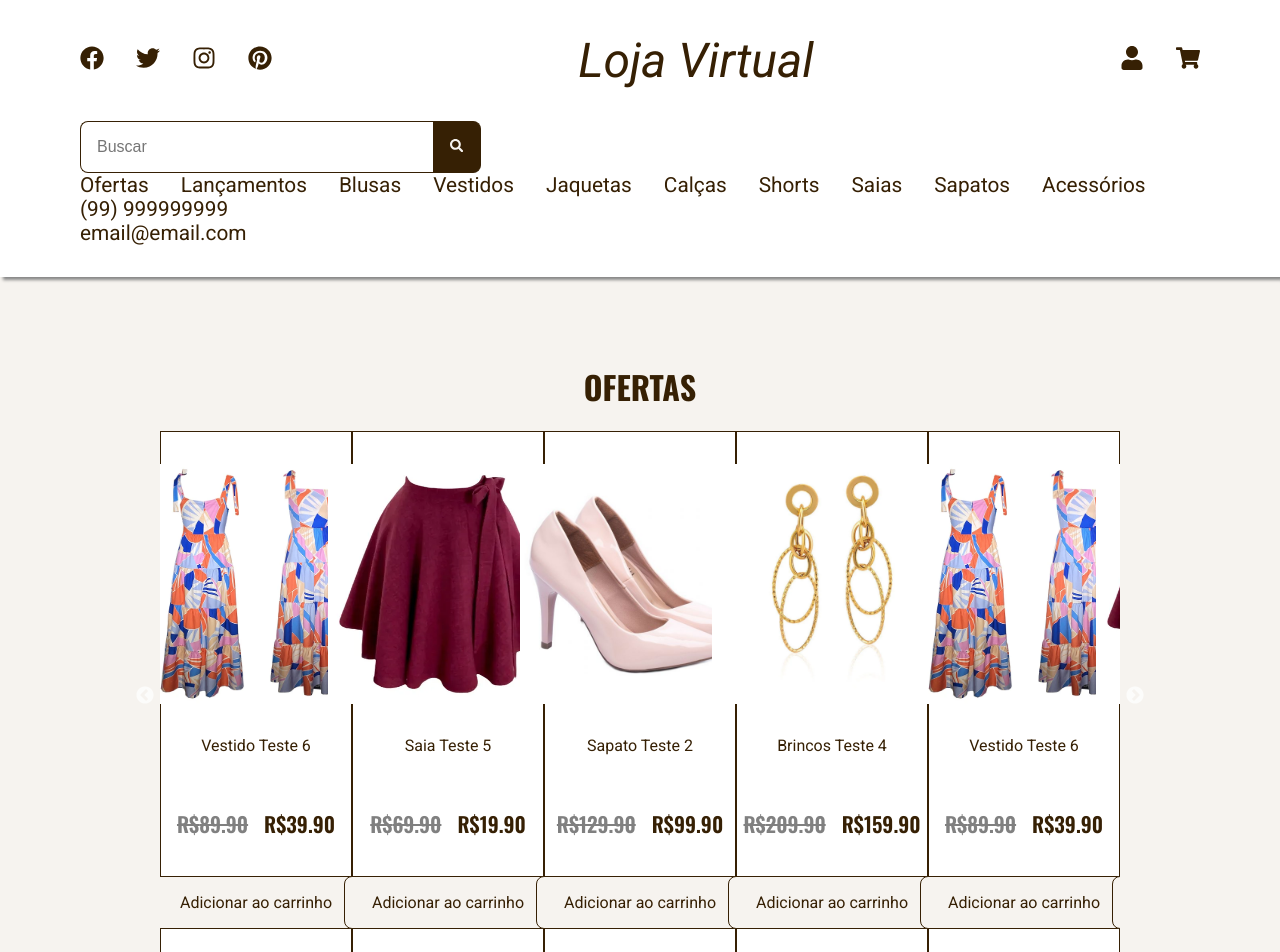
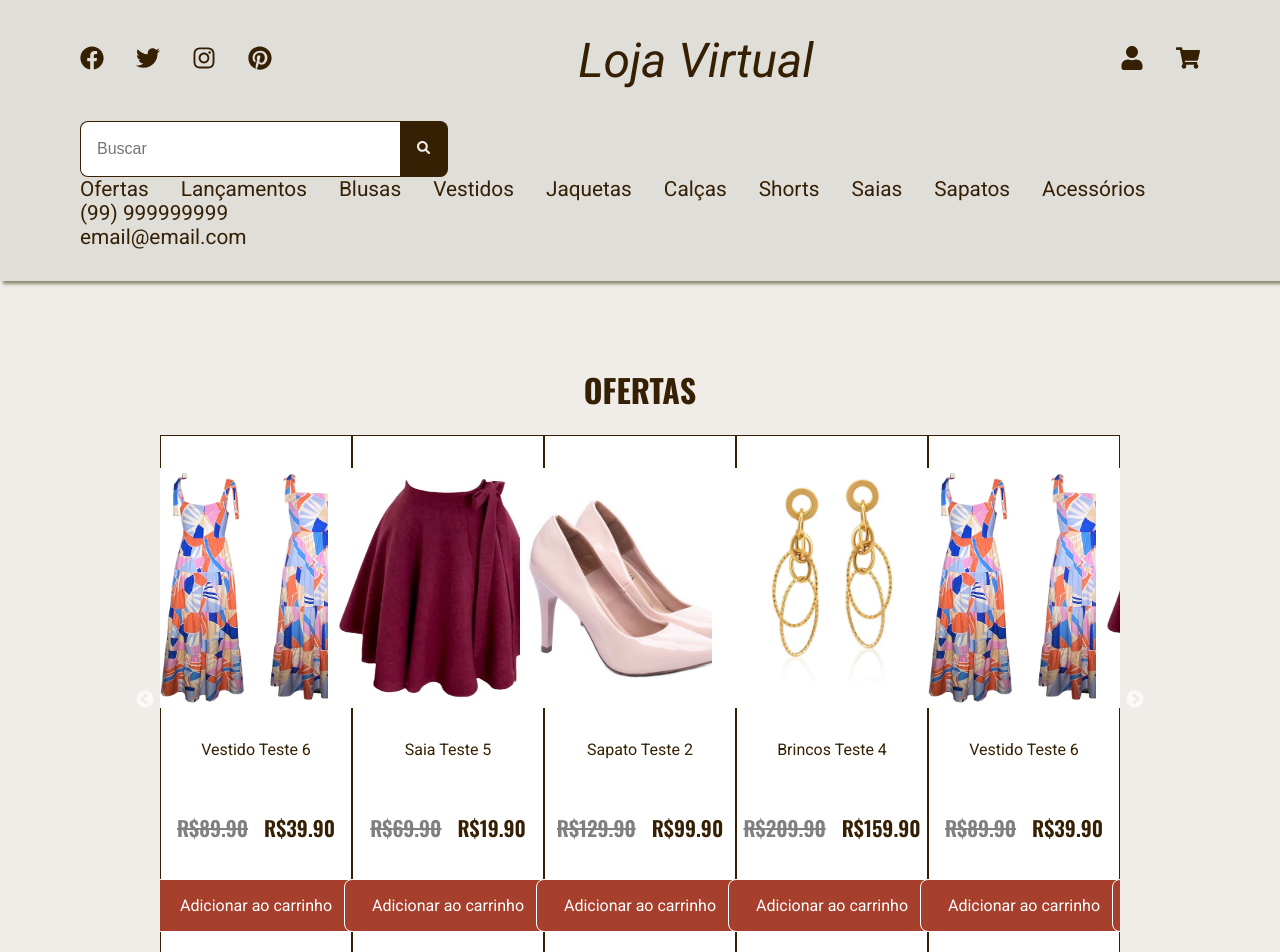
Before and after one commit to lucas14guesser/template-ecommerce-website, a React (Vite) app: page / in a window 1280 px wide. Shown: the top 952 px of the page. Built offline with nearby package versions, Linux system fonts and the light colour scheme.

Commit message:
trade colors

```diff
--- a/src/components/footer/FooterStyles.js
+++ b/src/components/footer/FooterStyles.js
@@ -5,7 +5,7 @@ export const FooterG = styled.div`
   flex-direction: column;
   gap: 2rem;
   padding: 2rem 4rem;
-  background-color: var(--color-bg-section);
+  background-color: var(--color-bg-sec);
   box-shadow: -3px -3px 3px var(--color-somb);
 
   @media (max-width: 1024px) {
--- a/src/components/navbar/NavbarStyles.js
+++ b/src/components/navbar/NavbarStyles.js
@@ -5,7 +5,7 @@ export const Nav = styled.nav`
   display: flex;
   flex-direction: column;
   padding: 2rem 5rem;
-  background-color: var(--color-bg-section);
+  background-color: var(--color-bg-sec);
   gap: 2rem;
   box-shadow: 3px 3px 3px var(--color-somb);
 
@@ -133,9 +133,16 @@ export const LinkHomeTxt = styled(Link)`
     text-align: center;
   }
 `
+export const SearchWrapper = styled.form`
+  display: flex;
+  flex-direction: row;
+  align-items: center;
+  height: 3.5rem;
+`
 export const SearchIpt = styled.input`
   width: 20rem;
-  padding: 1rem;
+  height: 100%;
+  padding: 0 1rem;
   color: var(--color-txt);
   outline: none;
   border-top-left-radius: 8px;
@@ -143,20 +150,15 @@ export const SearchIpt = styled.input`
   border: 1px solid var(--color-txt);
   border-right: none;
   font-size: var(--font-txt-sz);
+  box-sizing: border-box;
 
   @media (max-width: 768px) {
     width: 15rem;
-    padding: 0.8rem;
-  }
-
-  @media (max-width: 480px) {
-    width: 100%;
-    max-width: 10rem;
   }
 `
 export const BtnSearch = styled.button`
   width: 3rem;
-  padding: 1.06rem;
+  height: 100%;
   color: var(--color-bg);
   background-color: var(--color-txt);
   border: 1px solid var(--color-txt);
@@ -165,14 +167,12 @@ export const BtnSearch = styled.button`
   border-bottom-right-radius: 8px;
   cursor: pointer;
   transition: var(--trans-time);
+  box-sizing: border-box;
 
   &:hover {
     background-color: var(--color-hover);
   }
 
-  @media (max-width: 768px) {
-    padding: 0.8rem;
-  }
 `
 export const ContactContainer = styled.div`
   display: flex;
--- a/src/components/navbar/SearchNav.jsx
+++ b/src/components/navbar/SearchNav.jsx
@@ -1,6 +1,6 @@
 import React, { useState } from 'react'
 import { FaSearch } from "react-icons/fa";
-import { BtnSearch, SearchIpt } from './NavbarStyles';
+import { BtnSearch, SearchIpt, SearchWrapper } from './NavbarStyles';
 import { useNavigate } from 'react-router-dom';
 import { handleSearchSubmit } from './NavbarServices';
 
@@ -9,9 +9,9 @@ export default function SearchNav() {
   const navigate = useNavigate();
 
   return (
-        <form onSubmit={(e) => handleSearchSubmit(e, busca, navigate, '/buscar?query=')}>
+        <SearchWrapper onSubmit={(e) => handleSearchSubmit(e, busca, navigate, '/buscar?query=')}>
           <SearchIpt type="text" placeholder='Buscar' value={busca} onChange={(e) => setBusca(e.target.value)} />
           <BtnSearch type='submit' onClick={(e) => handleSearchSubmit(e, busca, navigate, '/buscar?query=')}><FaSearch /></BtnSearch>
-        </form>
+        </SearchWrapper>
   )
 }
--- /dev/null
+++ b/src/components/segurancaEPrivadidade/InfoPerguntasFrequentes.jsx
@@ -0,0 +1,21 @@
+import React from 'react'
+import { Subcontainer, Title, TopicFont } from '../../styles/GlobalStyles'
+import { infosPergFreq } from './SegurancaEPrivacidadeServices'
+
+export default function InfoPerguntasFrequentes() {
+  return (
+      <Subcontainer>
+        <Title>Informações</Title>
+        <div>
+          <ol>
+            {infosPergFreq.map((infos, index) => (
+              <li key={index}>
+                <TopicFont>{infos.topic}</TopicFont>
+                <p>{infos.info}</p>
+              </li>
+            ))}
+          </ol>
+        </div>
+      </Subcontainer>
+  )
+}
--- /dev/null
+++ b/src/components/segurancaEPrivadidade/InfoPoliticaPrivacidade.jsx
@@ -0,0 +1,21 @@
+import React from 'react'
+import { Subcontainer, Title, TopicFont } from '../../styles/GlobalStyles'
+import { infosPolitPriv } from './SegurancaEPrivacidadeServices'
+
+export default function InfoPoliticaPrivacidade() {
+  return (
+      <Subcontainer>
+        <Title>Informações</Title>
+        <div>
+          <ol>
+            {infosPolitPriv.map((infos, index) => (
+              <li key={index}>
+                <TopicFont>{infos.topic}</TopicFont>
+                <p>{infos.info}</p>
+              </li>
+            ))}
+          </ol>
+        </div>
+      </Subcontainer>
+  )
+}
--- /dev/null
+++ b/src/components/segurancaEPrivadidade/InfoTrocasEDevolucoes.jsx
@@ -0,0 +1,21 @@
+import React from 'react'
+import { Subcontainer, Title, TopicFont } from '../../styles/GlobalStyles'
+import { infosTrocaDev } from './SegurancaEPrivacidadeServices'
+
+export default function InfoTrocasEDevolucoes() {
+  return (
+      <Subcontainer>
+        <Title>Informações</Title>
+        <div>
+          <ol>
+            {infosTrocaDev.map((infos, index) => (
+              <li key={index}>
+                <TopicFont>{infos.topic}</TopicFont>
+                <p>{infos.info}</p>
+              </li>
+            ))}
+          </ol>
+        </div>
+      </Subcontainer>
+  )
+}
--- a/src/components/segurancaEPrivadidade/PerguntasFrequentes.jsx
+++ b/src/components/segurancaEPrivadidade/PerguntasFrequentes.jsx
@@ -1,7 +1,14 @@
 import React from 'react'
+import InfoPerguntasFrequentes from './InfoPerguntasFrequentes'
+import { Container, Title } from '../../styles/GlobalStyles'
 
 export default function PerguntasFrequentes() {
   return (
-    <div>PerguntasFrequentes</div>
+    <Container>
+      <title>Perguntas Frequentes</title>
+      <Title>Perguntas Frequentes</Title>
+      <InfoPerguntasFrequentes />
+      <div></div>
+    </Container>
   )
 }
--- a/src/components/segurancaEPrivadidade/PoliticaPrivacidade.jsx
+++ b/src/components/segurancaEPrivadidade/PoliticaPrivacidade.jsx
@@ -1,7 +1,14 @@
 import React from 'react'
+import { Container, Title } from '../../styles/GlobalStyles'
+import InfoPoliticaPrivacidade from './InfoPoliticaPrivacidade'
 
 export default function PoliticaPrivacidade() {
   return (
-    <div>PoliticaPrivacidade</div>
+    <Container>
+      <title>Política de Privacidade</title>
+      <Title>Política de Privacidade</Title>
+      <InfoPoliticaPrivacidade />
+      <div></div>
+    </Container>
   )
 }
--- a/src/components/segurancaEPrivadidade/TrocasDevolucoes.jsx
+++ b/src/components/segurancaEPrivadidade/TrocasDevolucoes.jsx
@@ -1,25 +1,14 @@
 import React from 'react'
-import { Container, Subcontainer, Title } from '../../styles/GlobalStyles'
-import { infosTrocaDev } from './SegurancaEPrivacidadeServices'
+import { Container, Title } from '../../styles/GlobalStyles'
+import InfoTrocasEDevolucoes from './InfoTrocasEDevolucoes'
 
 export default function TrocasDevolucoes() {
   return (
     <Container>
-      <Subcontainer>
-        <title>Trocas e Devoluções</title>
-        <Title>Trocas e Devoluções</Title>
-
-        <div>
-          <ol>
-            {infosTrocaDev.map((infos, index) => (
-              <li key={index}>
-                <h4>{infos.topic}</h4>
-                <p>{infos.info}</p>
-              </li>
-            ))}
-          </ol>
-        </div>
-      </Subcontainer>
+      <title>Trocas e Devoluções</title>
+      <Title>Trocas e Devoluções</Title>
+      <InfoTrocasEDevolucoes />
+      <div></div>
     </Container>
   )
 }
--- a/src/components/user/UserStyles.js
+++ b/src/components/user/UserStyles.js
@@ -21,8 +21,8 @@ export const FunctionsUser = styled(Link)`
   justify-content: center;
   gap: 1rem;
   padding: 2rem;
-  background-color: var(--color-bg);
-  border: 1px solid var(--color-txt);
+  background-color: var(--color-btn);
+  border: 1px solid var(--color-bg-section);
   border-radius: 8px;
   cursor: pointer;
   transition: var(--trans-time);
@@ -30,6 +30,7 @@ export const FunctionsUser = styled(Link)`
   width: 10rem;
   color: var(--color-txt);
   text-decoration: none;
+  color: var(--color-bg-section);
 
   &:hover {
     background-color: var(--color-hover);
--- a/src/styles/GlobalStyles.js
+++ b/src/styles/GlobalStyles.js
@@ -6,11 +6,13 @@ export const GlobalStyles = createGlobalStyle`
     --font-txt: "Roboto", sans-serif;
     --font-title: "Oswald", sans-serif;
 
-    --color-bg: #F6F3EF;
+    --color-bg: #F0ECE7;
     --color-txt: #362004;
     --color-bg-section: #FFFFFF;
+    --color-bg-sec: #E0DED9;
     --color-hover: #757472;
-    --color-somb: #888;
+    --color-somb: #8A8B6F;
+    --color-btn: #A63F2C;
 
     --trans-time: .5s;
 
@@ -161,11 +163,11 @@ export const ImgsCarousel = styled.img`
 export const BtnDefault = styled.button`
   width: 13rem;
   padding: 1rem;
-  border: 1px solid var(--color-txt);
+  border: 1px solid var(--color-bg-section);
   border-radius: 8px;
   cursor: pointer;
-  color: var(--color-txt);
-  background-color: var(--color-bg);
+  color: var(--color-bg-section);
+  background-color: var(--color-btn);
   transition: var(--trans-time);
   font-size: var(--font-text-sz);
 
@@ -285,3 +287,12 @@ export const DivFlexRow = styled.div`
   align-items: center;
   gap: 1rem;
 `
+export const DivFlexColm = styled.div`
+  display: flex;
+  flex-direction: column;
+  align-items: center;
+  gap: 1rem;
+`
+export const TopicFont = styled.p`
+  font-size: var(--font-destq-sz);
+`
```
Also changed, not shown: 20 other files (tests, documents, lock files or other folders).
